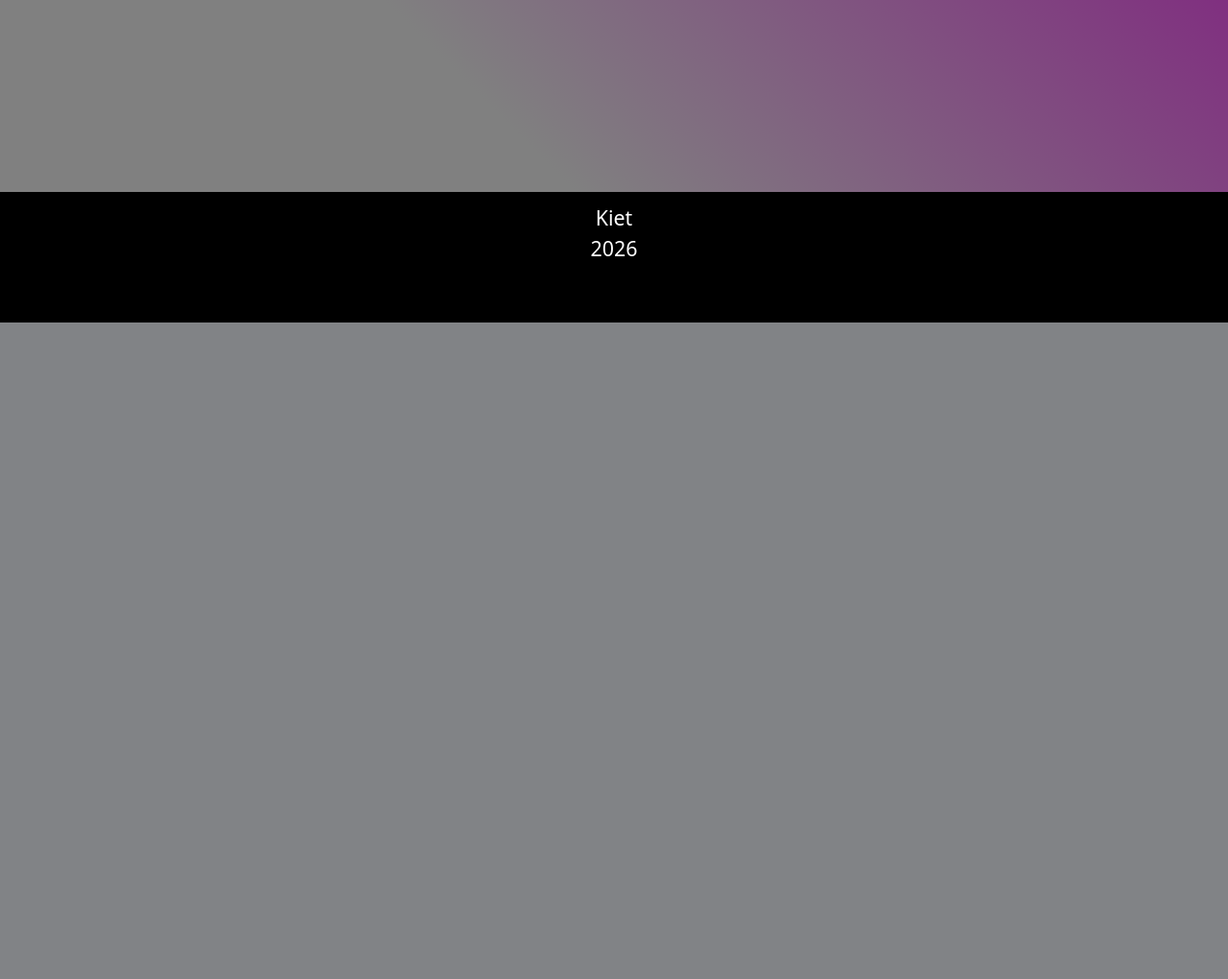
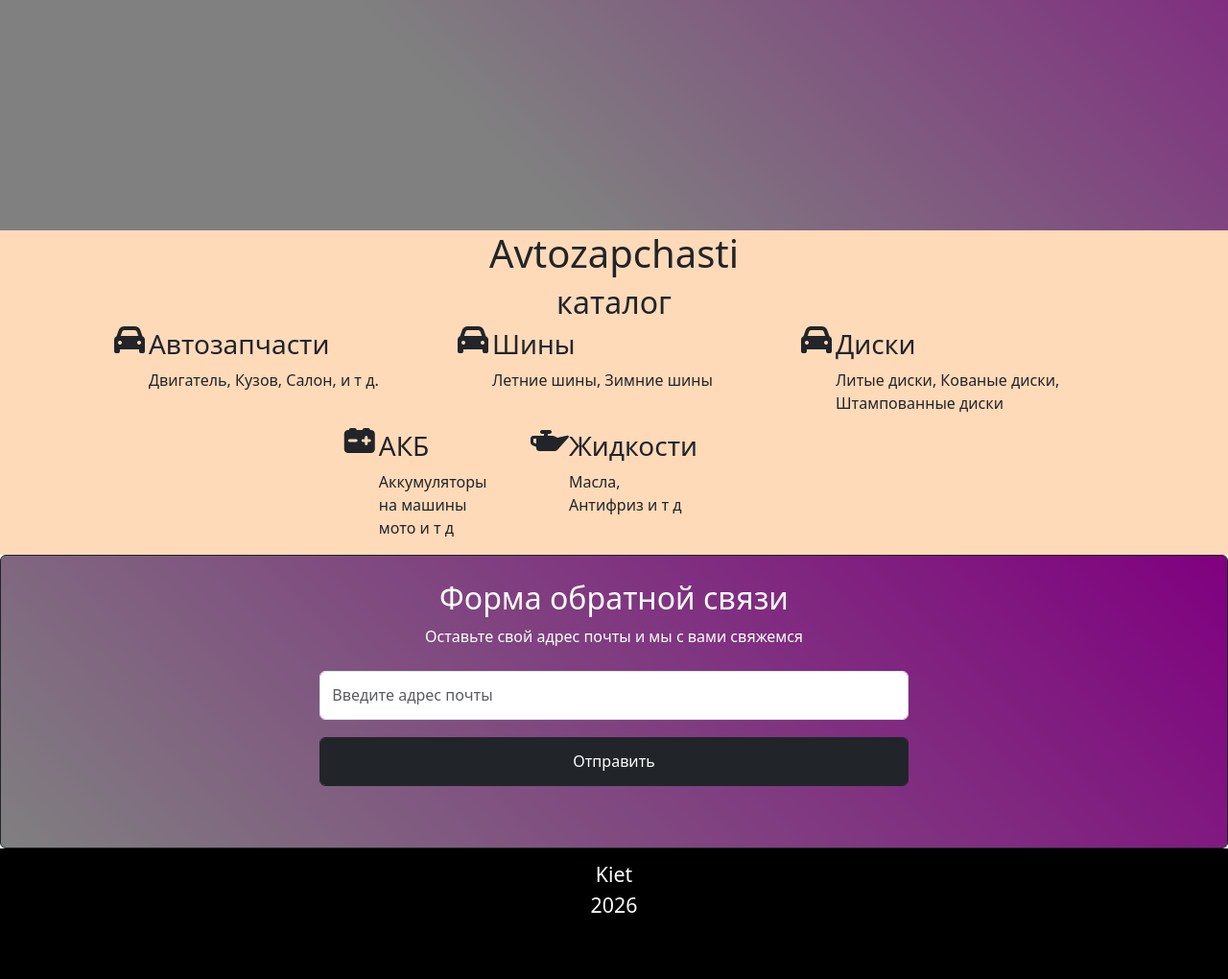
Before and after one commit to ngminkiet/avtozapchasti, a Django app: page / in a window 1280 px wide. Shown: the part 600-1620 px from the top of the page at 96% size. Before the commit the page ends 936 px from the top, so only its background shows below. Run offline with Django 5.2, Linux system fonts and the light colour scheme; some libraries are stand-ins or nearby versions.

Commit message:
сделал обратную связь

```diff
--- a/avtozapchasti/avtozapchasti_app/static/css/fedback.css
+++ b/avtozapchasti/avtozapchasti_app/static/css/fedback.css
@@ -1,5 +1,5 @@
 .feedback {
-  background-image: linear-gradient(45deg, blue, yellow, red);
+  background-image: linear-gradient(45deg, gray, purple);
   padding-top: 2%;
   padding-bottom: 5%;
   text-align: center;
--- a/avtozapchasti/avtozapchasti_app/static/css/header.css
+++ b/avtozapchasti/avtozapchasti_app/static/css/header.css
@@ -1,6 +1,6 @@
 header {
     background: linear-gradient(45deg, gray 30%, purple);
-    height: 90vh;
+    height: 95vh;
     background-repeat: no-repeat;
     background-size: cover;
     background-position: center;
@@ -44,7 +44,7 @@ header {
 
 
 .nk-interesting {
-    background-color: antiquewhite;
+    background-color: peachpuff;
 }
 
 .nk-interesting-title {
--- a/avtozapchasti/avtozapchasti_app/templates/index.html
+++ b/avtozapchasti/avtozapchasti_app/templates/index.html
@@ -24,5 +24,93 @@
         </div>
     </header>
 
+    <section class="nk-interesting">
+            <div class="container">
+                <div class="row">
+                    <h1 class="nk-interesting-title">Avtozapchasti</h1>
+                    <h2 class="nk-interesting-title">каталог</h2>
+                </div>
+                <div class="d-flex justify-content-center">
+                    <div class="row">
+                        <div class="col-4">
+                            <div class="d-flex">
+                                <div class="nk-interesting-icon">
+                                    <i class="fa-solid fa-car fa-2xl"></i>
+                                </div>
+                                <div class="nk-interesting-text">
+                                    <h3>Автозапчасти</h3>
+                                    <p>Двигатель, Кузов, Салон, и т д.</p>
+                                </div>
+                            </div>
+                        </div>
+                        <div class="col-4">
+                            <div class="d-flex">
+                                <div class="nk-interesting-icon">
+                                    <i class="fa-solid fa-car fa-2xl"></i>
+                                </div>
+                                <div class="nk-interesting-text">
+                                    <h3>Шины</h3>
+                                    <p>Летние шины, Зимние шины</p>
+                                </div>
+                            </div>
+                        </div>
+                        <div class="col-4">
+                            <div class="d-flex">
+                                <div class="nk-interesting-icon">
+                                    <i class="fa-solid fa-car fa-2xl"></i>
+                                </div>
+                                <div class="nk-interesting-text">
+                                    <h3>Диски</h3>
+                                    <p>Литые диски, Кованые диски, Штампованные диски</p>
+                                </div>
+                            </div>
+                        </div>
+                    </div>
+                </div>
+                <div class="d-flex justify-content-center">
+                    <div class="row">
+                        <div class="col-4">
+                            <div class="d-flex">
+                                <div class="nk-interesting-icon">
+                                    <i class="fa-solid fa-car-battery fa-2xl"></i>
+                                </div>
+                                <div class="nk-interesting-text">
+                                    <h3>АКБ</h3>
+                                    <p>Аккумуляторы на машины мото и т д</p>
+                                </div>
+                            </div>
+                        </div>
+                        <div class="col-4">
+                            <div class="d-flex">
+                                <div class="nk-interesting-icon">
+                                    <i class="fa-solid fa-oil-can fa-2xl"></i>
+                                </div>
+                                <div class="nk-interesting-text">
+                                    <h3>Жидкости</h3>
+                                    <p>Масла, Антифриз и т д</p>
+                                </div>
+                            </div>
+                        </div>
+                    </div>
+                </div>
+            </div>
+        </div>
+    </div>
+</section>
+
+<section class="feedback form-control btn btn-dark">
+		<div class="container">
+			<div class="col-sm-12 d-flex justify-content-center ">
+				<div class="title">
+					<h2 class="title-main">Форма обратной связи</h2>
+					<p class="title-text">Оставьте свой адрес почты и мы с вами свяжемся</p>
+					<div class="feedback-form">
+						<input type="email" class="form-control" name="email" id="email" placeholder="Введите адрес почты">
+						<button id="submit-button" class="form-control btn btn-dark">Отправить</button>
+					</div>
+				</div>
+			</div>
+		</div>
+	</section>
 
     {% endblock %}
--- a/avtozapchasti/avtozapchasti_app/templates/item_list.html
+++ b/avtozapchasti/avtozapchasti_app/templates/items_list.html
@@ -141,6 +141,11 @@
 </nav>
 
   <div class="container" id="item">
+    <div class="row">
+        <div class="catalog-title-col">
+              <h2 class="catalog-title">{{ spare_parts_type }}</h2>
+          </div>
+        </div>
       <div class="row item-container">
         {% for item in items_list %}
         <div class="col-3">
--- a/avtozapchasti/avtozapchasti_app/templates/navbar.html
+++ b/avtozapchasti/avtozapchasti_app/templates/navbar.html
@@ -9,38 +9,38 @@
     <div class="collapse navbar-collapse" id="navbarSupportedContent">
       <ul class="navbar-nav me-auto mb-2 mb-lg-0">
         <li class="nav-item">
-          <a class="nav-link active" aria-current="page" href="main">Главная</a>
+          <a class="nav-link active" aria-current="page" href="/">Главная</a>
         </li>
         <li class="nav-item dropdown">
           <a class="nav-link dropdown-toggle" href="auto parts" id="navbarDropdown" role="button" data-bs-toggle="dropdown" aria-expanded="false">
             Автозапчасти
           </a>
           <ul class="dropdown-menu">
-            <li><a class="dropdown-item" href={% url 'catalog' 'engine'%}>Двигатель</a></li>
+            <li><a class="dropdown-item" href={% url 'items_list' 'engine'%}>Двигатель</a></li>
             <li><hr class="dropdown-divider"></li>
-            <li><a class="dropdown-item" href={% url 'catalog' 'fasteners'%}>Крепёж</a></li>
+            <li><a class="dropdown-item" href={% url 'items_list' 'fasteners'%}>Крепёж</a></li>
             <li><hr class="dropdown-divider"></li>
-            <li><a class="dropdown-item" href={% url 'catalog' 'bodywork'%}>Кузов</a></li>
+            <li><a class="dropdown-item" href={% url 'items_list' 'bodywork'%}>Кузов</a></li>
             <li><hr class="dropdown-divider"></li>
-            <li><a class="dropdown-item" href={% url 'catalog' 'heating and ventilation'%}>Отопление и вентиляция</a></li>
+            <li><a class="dropdown-item" href={% url 'items_list' 'heating_and_ventilation'%}>Отопление и вентиляция</a></li>
             <li><hr class="dropdown-divider"></li>
-            <li><a class="dropdown-item" href={% url 'catalog' 'steering control'%}>Рулевое управление</a></li>
+            <li><a class="dropdown-item" href={% url 'items_list' 'steering_control'%}>Рулевое управление</a></li>
             <li><hr class="dropdown-divider"></li>
-            <li><a class="dropdown-item" href={% url 'catalog' 'salon'%}>Салон</a></li>
+            <li><a class="dropdown-item" href={% url 'items_list' 'salon'%}>Салон</a></li>
             <li><hr class="dropdown-divider"></li>
-            <li><a class="dropdown-item" href={% url 'catalog' 'cooling system' %}>Система охлождения</a></li>
+            <li><a class="dropdown-item" href={% url 'items_list' 'cooling_system' %}>Система охлождения</a></li>
             <li><hr class="dropdown-divider"></li>
-            <li><a class="dropdown-item" href={% url 'catalog' 'fuel system' %}>Топливная Система</a></li>
+            <li><a class="dropdown-item" href={% url 'items_list' 'fuel_system' %}>Топливная Система</a></li>
             <li><hr class="dropdown-divider"></li>
-            <li><a class="dropdown-item" href={% url 'catalog' 'brake system' %}>Тормозная система</a></li>
+            <li><a class="dropdown-item" href={% url 'items_list' 'brake_system' %}>Тормозная система</a></li>
             <li><hr class="dropdown-divider"></li>
-            <li><a class="dropdown-item" href={% url 'catalog' 'transmission' %}>Трансмиссия</a></li>
+            <li><a class="dropdown-item" href={% url 'items_list' 'transmission' %}>Трансмиссия</a></li>
             <li><hr class="dropdown-divider"></li>
-            <li><a class="dropdown-item" href={% url 'catalog' 'filters' %}>Фильтры</a></li>
+            <li><a class="dropdown-item" href={% url 'items_list' 'filters' %}>Фильтры</a></li>
             <li><hr class="dropdown-divider"></li>
-            <li><a class="dropdown-item" href={% url 'catalog' 'undercarriag' %}>Ходовая часть</a></li>
+            <li><a class="dropdown-item" href={% url 'items_list' 'undercarriag' %}>Ходовая часть</a></li>
             <li><hr class="dropdown-divider"></li>
-            <li><a class="dropdown-item" href={% url 'catalog' 'electrics' %}>Электрика</a></li>
+            <li><a class="dropdown-item" href={% url 'items_list' 'electrics' %}>Электрика</a></li>
           </ul>
         </li>
         <li class="nav-item dropdown">
@@ -48,9 +48,9 @@
             Шины
           </a>
           <ul class="dropdown-menu" aria-labelledby="navbarDropdown">
-            <li><a class="dropdown-item" href={% url 'catalog' 'summer tires' %}>Летние шины</a></li>
+            <li><a class="dropdown-item" href={% url 'items_list' 'summer_tires' %}>Летние шины</a></li>
             <li><hr class="dropdown-divider"></li>
-            <li><a class="dropdown-item" href={% url 'catalog' 'winter tires' %}>Зимние шины</a></li>
+            <li><a class="dropdown-item" href={% url 'items_list' 'winter_tires' %}>Зимние шины</a></li>
           </ul>
         </li>
         <li class="nav-item dropdown">
@@ -58,11 +58,11 @@
             Диски
           </a>
           <ul class="dropdown-menu" aria-labelledby="navbarDropdown">
-            <li><a class="dropdown-item" href={% url 'catalog' 'alloy discs' %}>Литые диски</a></li>
+            <li><a class="dropdown-item" href={% url 'items_list' 'alloy_discs' %}>Литые диски</a></li>
             <li><hr class="dropdown-divider"></li>
-            <li><a class="dropdown-item" href={% url 'catalog' 'tamped discs' %}>Штампованные диски</a></li>
+            <li><a class="dropdown-item" href={% url 'items_list' 'tamped_discs' %}>Штампованные диски</a></li>
             <li><hr class="dropdown-divider"></li>
-            <li><a class="dropdown-item" href={% url 'catalog' 'forged discs' %}>Кованые диски</a></li>
+            <li><a class="dropdown-item" href={% url 'items_list' 'forged_discs' %}>Кованые диски</a></li>
           </ul>
         </li>
                 <li class="nav-item dropdown">
@@ -70,13 +70,13 @@
             АКБ
           </a>
           <ul class="dropdown-menu" aria-labelledby="navbarDropdown">
-            <li><a class="dropdown-item" href={% url 'catalog' 'passenger car batteries' %}>Легковые аккумуляторы</a></li>
+            <li><a class="dropdown-item" href={% url 'items_list' 'passenger_car_batteries' %}>Легковые аккумуляторы</a></li>
             <li><hr class="dropdown-divider"></li>
-            <li><a class="dropdown-item" href={% url 'catalog' 'cargo batteries' %}>Грузовые аккумуляторы</a></li>
+            <li><a class="dropdown-item" href={% url 'items_list' 'cargo_batteries' %}>Грузовые аккумуляторы</a></li>
             <li><hr class="dropdown-divider"></li>
-            <li><a class="dropdown-item" href={% url 'catalog' 'bike batteries' %}>Мотоаккумуляторы</a></li>
+            <li><a class="dropdown-item" href={% url 'items_list' 'bike_batteries' %}>Мотоаккумуляторы</a></li>
             <li><hr class="dropdown-divider"></li>
-            <li><a class="dropdown-item" href={% url 'catalog' 'cigarette lighter wires' %}>Провода прикуривания</a></li>
+            <li><a class="dropdown-item" href={% url 'items_list' 'cigarette_lighter_wires' %}>Провода прикуривания</a></li>
           </ul>
         </li>
           <li class="nav-item dropdown">
@@ -84,15 +84,15 @@
               Жидкости
             </a>
             <ul class="dropdown-menu" aria-labelledby="navbarDropdown">
-              <li><a class="dropdown-item" href={% url 'catalog' 'engine oils' %}>Моторные масла</a></li>
+              <li><a class="dropdown-item" href={% url 'items_list' 'engine_oils' %}>Моторные масла</a></li>
               <li><hr class="dropdown-divider"></li>
-              <li><a class="dropdown-item" href={% url 'catalog' 'brake fluid' %}>Тормозная Жидкость</a></li>
+              <li><a class="dropdown-item" href={% url 'items_list' 'brake_fluid' %}>Тормозная Жидкость</a></li>
               <li><hr class="dropdown-divider"></li>
-              <li><a class="dropdown-item" href={% url 'catalog' 'antifreeze' %}>Антифриз</a></li>
+              <li><a class="dropdown-item" href={% url 'items_list' 'antifreeze' %}>Антифриз</a></li>
               <li><hr class="dropdown-divider"></li>
-              <li><a class="dropdown-item" href={% url 'catalog' 'transmission oil' %}>Трансмиссионноя масло</a></li>
+              <li><a class="dropdown-item" href={% url 'items_list' 'transmission_oil' %}>Трансмиссионноя масло</a></li>
               <li><hr class="dropdown-divider"></li>
-              <li><a class="dropdown-item" href={% url 'catalog' 'distilled water' %}>Дистиллированная вода</a></li>
+              <li><a class="dropdown-item" href={% url 'items_list' 'distilled_water' %}>Дистиллированная вода</a></li>
             </ul>
           </li>
         </li>
--- a/avtozapchasti/avtozapchasti_app/urls.py
+++ b/avtozapchasti/avtozapchasti_app/urls.py
@@ -9,7 +9,7 @@ urlpatterns = [
     path('reg/', views.reg, name='reg'),
     path('logout/', views.logout_view, name='logout'),
     path('item/<int:id>', views.item_template, name='item'),
-    path('catalog/<str:spare_parts_type>', views.items_list, name='items_list'),
+    path('items/<str:spare_parts_type>', views.items_list, name='items_list'),
     path('account/', views.account, name='account'),
 ]
 urlpatterns += static(settings.MEDIA_URL, document_root=settings.MEDIA_ROOT)
--- a/avtozapchasti/avtozapchasti_app/views.py
+++ b/avtozapchasti/avtozapchasti_app/views.py
@@ -60,14 +60,27 @@ def item_template(request, id):
     return render(request, 'item_template.html', context)
 
 def items_list(request, spare_parts_type):
+    spare_parts_name = ''
+
     if spare_parts_type == 'all':
         items = Item.objects.all()
+        spare_parts_name ='Всё'
     else:
         items = Item.objects.filter(spare_parts_type = spare_parts_type)
+
+        spare_parts_types = Item.spare_parts_types
+
+        for ft in spare_parts_types:
+            if ft[0] == spare_parts_type:
+                spare_parts_name = ft[1]
+                break
+
     context = {
         'items_list' : items,
+        'spare_parts_type' : spare_parts_name
     }
     return render(request, 'items_list.html', context)
+
 
 def account(request):
 
```
Also changed, not shown: avtozapchasti/avtozapchasti_app/models.py (+26 -2 lines), avtozapchasti/db.sqlite3.
